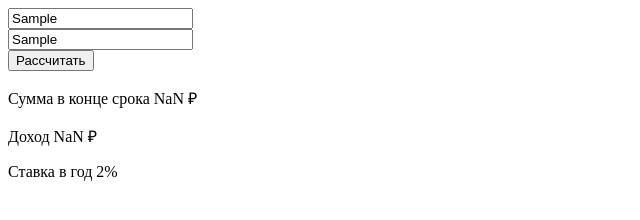
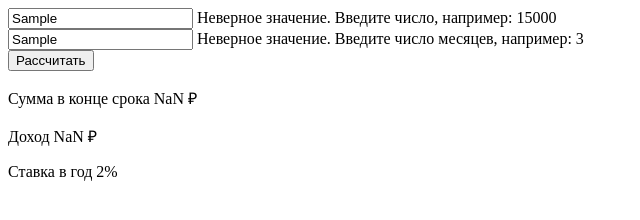
Before and after one commit to konstantin-ershow/replenishment-deposit, a plain HTML site: page index.html in a window 1280 px wide. Both pictures are taken after typing "Sample", "Sample" into the empty fields and a click on the button "Рассчитать". Shown: the whole page, without its empty margins (0-640 px from the left). Drawn offline with Linux system fonts and the light colour scheme.

Commit message:
Error handling added

```diff
--- a/index.html
+++ b/index.html
@@ -14,11 +14,11 @@
     <form id="deposit-form">
         <div>
             <input id="amount-input">
-
+            <span id="amount-error"></span>
         </div>
         <div>
             <input id="period-input">
-
+            <span id="period-error"></span>
         </div>
         <button id="calculate">Рассчитать</button>
     </form>
--- a/js/app.js
+++ b/js/app.js
@@ -7,6 +7,8 @@ const periodInputEl = document.getElementById('period-input');
 const totalSumEl = document.getElementById('total');
 const profitEl = document.getElementById('profit');
 const percentEl = document.getElementById('percent');
+const amountErrEl = document.getElementById('amount-error');
+const periodErrEl = document.getElementById('period-error');
 
 
 function caluclateReplenismentDeposite(amount, period) {
@@ -47,9 +49,29 @@ function handleSubmit(evt) {
     totalSumEl.textContent = '';
     profitEl.textContent = '';
     percentEl.textContent = '';
+    amountErrEl.textContent = '';
+    periodErrEl.textContent = '';
 
     const amount = Number(amountInputEl.value);
     const period = Number(periodInputEl.value);
+    const minSum = 15000;
+    const maxSum = 50000000;
+    const minPeriod = 3;
+    const maxPeriod = 18;
+    if (Number.isNaN(amount)) {
+        amountErrEl.textContent = 'Неверное значение. Введите число, например: 15000';
+    } else if (amount < minSum) {
+        amountErrEl.textContent = `Неверное значение. Минимальная сумма: ${minSum} ₽`;
+    } else if (amount > maxSum) {
+        amountErrEl.textContent = `Неверное значение. Максимальная сумма: ${maxSum} ₽`;
+    }
+    if (Number.isNaN(period)) {
+        periodErrEl.textContent = 'Неверное значение. Введите число месяцев, например: 3';
+    } else if (period < minPeriod) {
+        periodErrEl.textContent = `Неверное значение. Минимальный период: ${minPeriod} месяца`;
+    } else if (period > maxPeriod) {
+        periodErrEl.textContent = `Неверное значение. Максимальный период: ${maxPeriod} месяцев`;
+    }
 
     const result = caluclateReplenismentDeposite(amount, period);
 
```
